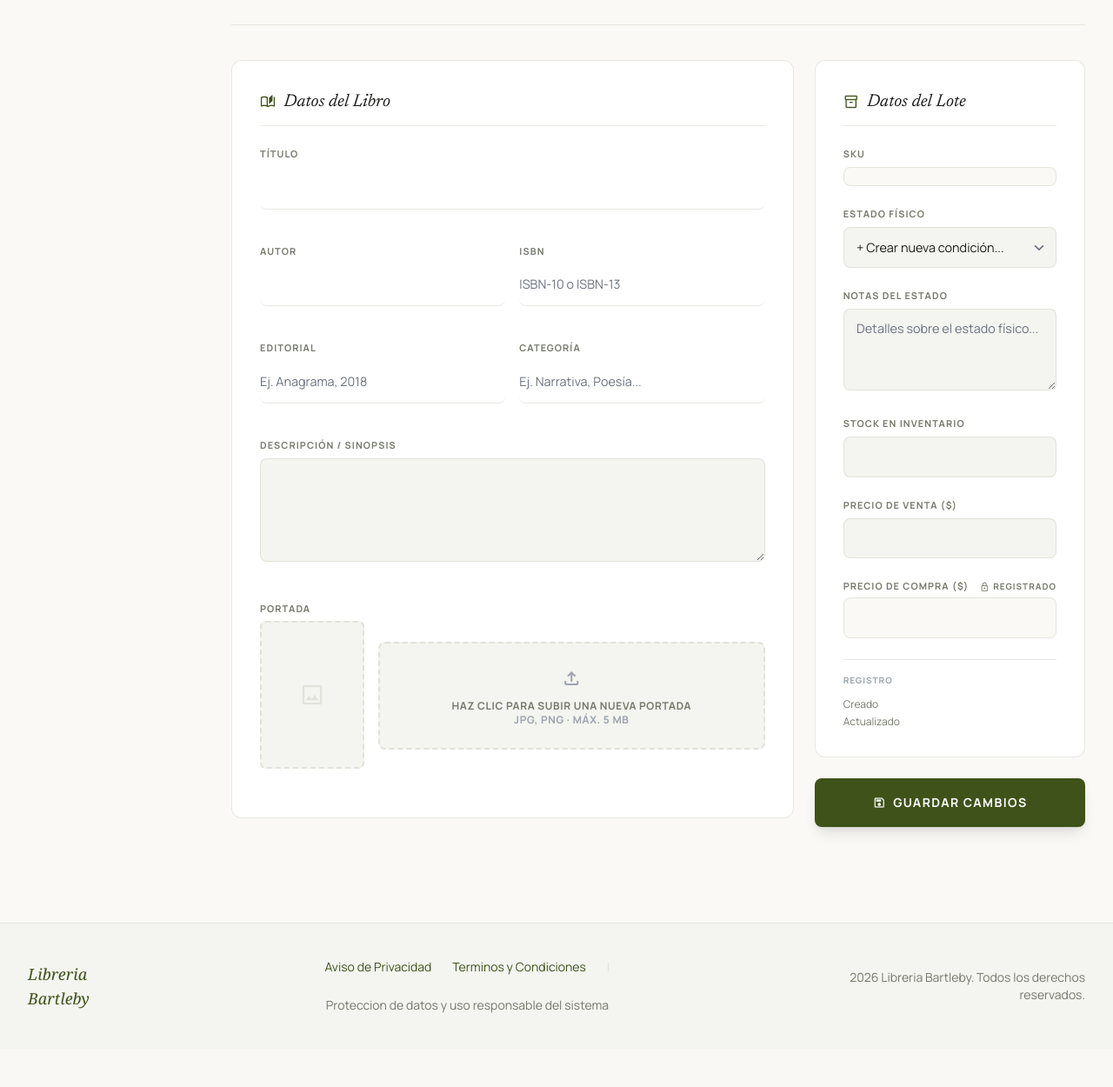
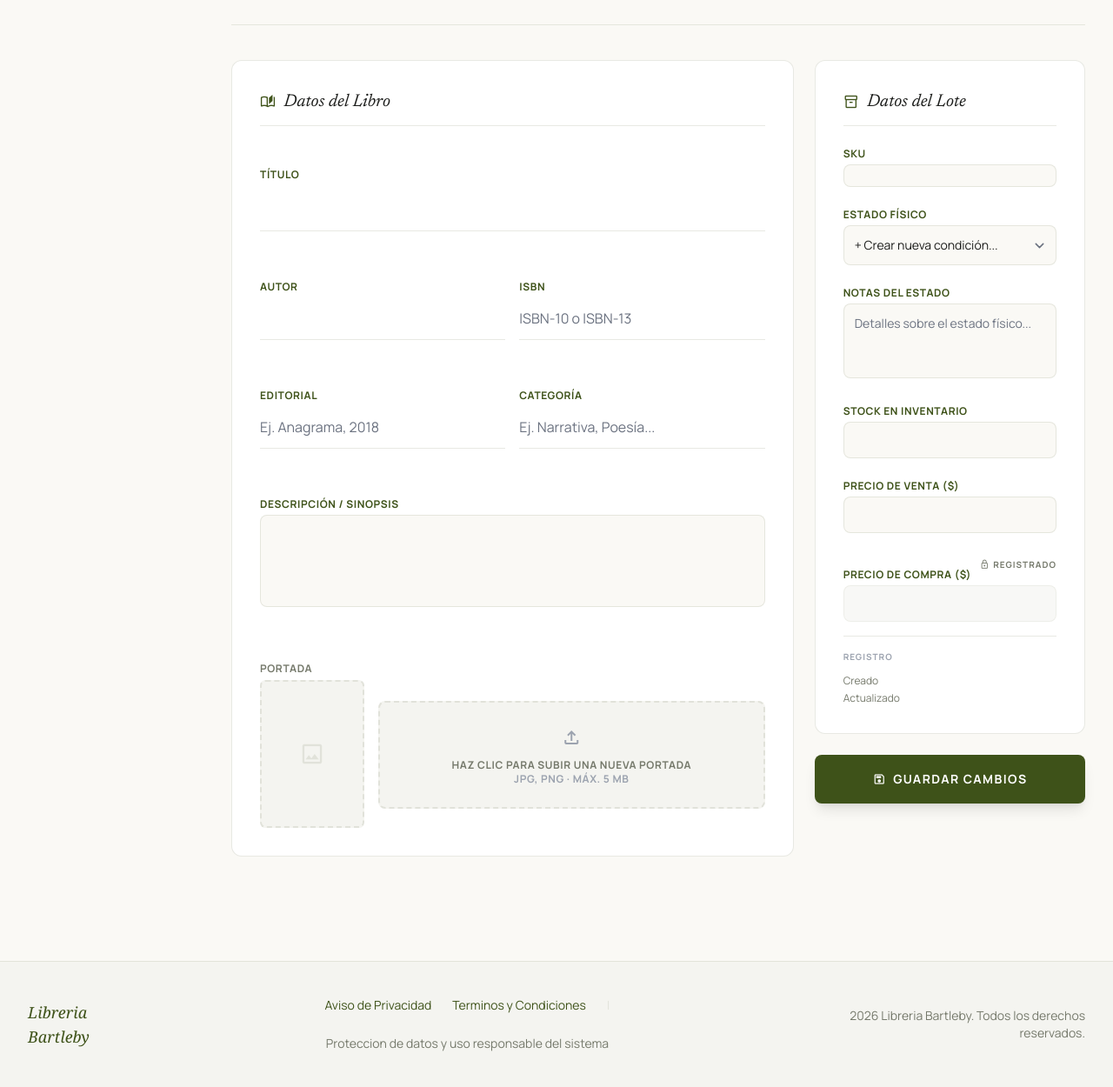
Before and after one commit to Angixs-zz/libreria_bartleby, a Django app: template inventario/templates/inventario/detalle_ejemplar.html in a window 1280 px wide. Shown: the part 395-1645 px from the top of the page at 87% size. Before the commit the page ends 1560 px from the top, so only its background shows below. Run offline with Django 5.2, Linux system fonts and the light colour scheme; the template is opened without the code that fills it, so the values that code supplies are empty; some libraries are stand-ins or nearby versions.

Commit message:
Correcion de estetica

```diff
--- a/inventario/templates/inventario/detalle_ejemplar.html
+++ b/inventario/templates/inventario/detalle_ejemplar.html
@@ -20,41 +20,6 @@
 
 {% block extra_head %}
 <style>
-.field-group {
-    margin-bottom: 1.5rem;
-}
-.field-label {
-    display: block;
-    font-size: 0.68rem;
-    font-weight: 700;
-    text-transform: uppercase;
-    letter-spacing: 0.1em;
-    color: var(--text-muted);
-    margin-bottom: 0.4rem;
-    margin-top: 0;
-}
-.field-input {
-    width: 100%;
-    background-color: var(--bg-subtle);
-    border: 1px solid var(--border);
-    border-radius: 0.5rem;
-    padding: 0.65rem 0.9rem;
-    color: var(--text);
-    font-family: 'Manrope', sans-serif;
-    font-size: 0.9rem;
-    transition: border-color 0.2s, box-shadow 0.2s;
-}
-.field-input:focus {
-    outline: none;
-    border-color: var(--primary);
-    box-shadow: 0 0 0 3px rgba(163,196,106,0.15);
-}
-.field-input[type="number"] { -moz-appearance: textfield; }
-.field-input[type="number"]::-webkit-inner-spin-button { -webkit-appearance: none; }
-
-select.field-input { cursor: pointer; }
-textarea.field-input { resize: vertical; min-height: 90px; }
-
 .section-card {
     background-color: var(--surface);
     border: 1px solid var(--border);
@@ -226,35 +191,35 @@ textarea.field-input { resize: vertical; min-height: 90px; }
                     </h2>
 
                     <div class="grid grid-cols-1 sm:grid-cols-2 gap-4">
-                        <div class="sm:col-span-2 field-group">
-                            <label class="field-label" for="titulo">Título</label>
-                            <input type="text" id="titulo" name="titulo" class="field-input"
+                        <div class="sm:col-span-2 mb-4">
+                            <label class="block text-xs font-bold mb-1 uppercase" style="color: var(--primary);" for="titulo">Título</label>
+                            <input type="text" id="titulo" name="titulo" class="w-full border-0 py-2.5 text-lg font-headline italic focus:ring-0 bg-transparent" style="border-bottom: 1px solid var(--border); color: var(--text);"
                                    value="{{ ejemplar.libro.titulo }}">
                         </div>
 
-                        <div class="field-group">
-                            <label class="field-label" for="autor">Autor</label>
-                            <input type="text" id="autor" name="autor" class="field-input"
+                        <div class="mb-4">
+                            <label class="block text-xs font-bold mb-1 uppercase" style="color: var(--primary);" for="autor">Autor</label>
+                            <input type="text" id="autor" name="autor" class="w-full border-0 py-2.5 focus:ring-0 bg-transparent" style="border-bottom: 1px solid var(--border); color: var(--text);"
                                    value="{{ ejemplar.libro.autor }}">
                         </div>
 
-                        <div class="field-group">
-                            <label class="field-label" for="isbn">ISBN</label>
-                            <input type="text" id="isbn" name="isbn" class="field-input"
+                        <div class="mb-4">
+                            <label class="block text-xs font-bold mb-1 uppercase" style="color: var(--primary);" for="isbn">ISBN</label>
+                            <input type="text" id="isbn" name="isbn" class="w-full border-0 py-2.5 font-mono focus:ring-0 bg-transparent" style="border-bottom: 1px solid var(--border); color: var(--text);"
                                    value="{{ ejemplar.libro.isbn|default:'' }}"
                                    placeholder="ISBN-10 o ISBN-13">
                         </div>
 
-                        <div class="field-group">
-                            <label class="field-label" for="editorial">Editorial</label>
-                            <input type="text" id="editorial" name="editorial" class="field-input"
+                        <div class="mb-4">
+                            <label class="block text-xs font-bold mb-1 uppercase" style="color: var(--primary);" for="editorial">Editorial</label>
+                            <input type="text" id="editorial" name="editorial" class="w-full border-0 py-2.5 focus:ring-0 bg-transparent" style="border-bottom: 1px solid var(--border); color: var(--text);"
                                    value="{{ ejemplar.libro.editorial|default:'' }}"
                                    placeholder="Ej. Anagrama, 2018">
                         </div>
 
-                        <div class="field-group">
-                            <label class="field-label" for="categoria_texto">Categoría</label>
-                            <input type="text" id="categoria_texto" name="categoria_texto" class="field-input"
+                        <div class="mb-4">
+                            <label class="block text-xs font-bold mb-1 uppercase" style="color: var(--primary);" for="categoria_texto">Categoría</label>
+                            <input type="text" id="categoria_texto" name="categoria_texto" class="w-full border-0 py-2.5 focus:ring-0 bg-transparent" style="border-bottom: 1px solid var(--border); color: var(--text);"
                                    value="{{ ejemplar.libro.categoria.nombre|default:'' }}"
                                    list="categorias-list"
                                    placeholder="Ej. Narrativa, Poesía...">
@@ -265,9 +230,9 @@ textarea.field-input { resize: vertical; min-height: 90px; }
                             </datalist>
                         </div>
 
-                        <div class="sm:col-span-2 field-group">
-                            <label class="field-label" for="descripcion">Descripción / Sinopsis</label>
-                            <textarea id="descripcion" name="descripcion" class="field-input"
+                        <div class="sm:col-span-2 mb-4">
+                            <label class="block text-xs font-bold mb-1 uppercase" style="color: var(--primary);" for="descripcion">Descripción / Sinopsis</label>
+                            <textarea id="descripcion" name="descripcion" class="w-full rounded-lg p-3 text-sm font-body resize-none" style="background-color: var(--bg); border: 1px solid var(--border); color: var(--text);"
                                       rows="4">{{ ejemplar.libro.descripcion|default:'' }}</textarea>
                         </div>
 
@@ -313,16 +278,16 @@ textarea.field-input { resize: vertical; min-height: 90px; }
                         Datos del Lote
                     </h2>
 
-                    <div class="field-group">
-                        <label class="field-label">SKU</label>
-                        <div class="field-input font-mono text-sm" style="background-color: var(--bg); cursor: default; color: var(--text-faint);">
+                    <div class="mb-4">
+                        <label class="block text-xs font-bold mb-1 uppercase" style="color: var(--primary);">SKU</label>
+                        <div class="w-full rounded-lg p-3 font-mono text-sm" style="background-color: var(--bg); border: 1px solid var(--border); cursor: default; color: var(--text-faint);">
                             {{ ejemplar.sku }}
                         </div>
                     </div>
 
-                    <div class="field-group">
-                        <label class="field-label" for="estado_fisico">Estado Físico</label>
-                        <select id="estado_fisico_select" name="estado_fisico_select" class="field-input" onchange="if(this.value==='__nuevo__'){document.getElementById('estado_fisico_texto').classList.remove('hidden');document.getElementById('estado_fisico_texto').focus();document.getElementById('estado_fisico_texto').required=true;}else{document.getElementById('estado_fisico_texto').classList.add('hidden');document.getElementById('estado_fisico_texto').required=false;document.getElementById('estado_fisico_texto').value='';}">
+                    <div class="mb-4">
+                        <label class="block text-xs font-bold mb-1 uppercase" style="color: var(--primary);" for="estado_fisico">Estado Físico</label>
+                        <select id="estado_fisico_select" name="estado_fisico_select" class="w-full rounded-lg p-3 text-sm font-body" style="background-color: var(--bg); border: 1px solid var(--border); color: var(--text);" onchange="if(this.value==='__nuevo__'){document.getElementById('estado_fisico_texto').classList.remove('hidden');document.getElementById('estado_fisico_texto').focus();document.getElementById('estado_fisico_texto').required=true;}else{document.getElementById('estado_fisico_texto').classList.add('hidden');document.getElementById('estado_fisico_texto').required=false;document.getElementById('estado_fisico_texto').value='';}">
                             {% for estado in estados_fisicos %}
                             <option value="{{ estado.nombre }}" {% if ejemplar.estado_fisico.nombre == estado.nombre %}selected{% endif %}>
                                 {{ estado.nombre }}
@@ -330,39 +295,39 @@ textarea.field-input { resize: vertical; min-height: 90px; }
                             {% endfor %}
                             <option value="__nuevo__" class="font-bold text-[#3e5219]">+ Crear nueva condición...</option>
                         </select>
-                        <input type="text" id="estado_fisico_texto" name="estado_fisico_texto" class="hidden mt-2 field-input border-dashed"
-                               placeholder="Escribe el nuevo estado..." style="border-color: var(--primary);">
+                        <input type="text" id="estado_fisico_texto" name="estado_fisico_texto" class="hidden mt-2 w-full rounded-lg p-3 text-sm font-body border-dashed"
+                               placeholder="Escribe el nuevo estado..." style="background-color: var(--bg); border: 1px dashed var(--primary); color: var(--text);">
                     </div>
 
-                    <div class="field-group">
-                        <label class="field-label" for="descripcion_estado">Notas del Estado</label>
-                        <textarea id="descripcion_estado" name="descripcion_estado" class="field-input" rows="3"
+                    <div class="mb-4">
+                        <label class="block text-xs font-bold mb-1 uppercase" style="color: var(--primary);" for="descripcion_estado">Notas del Estado</label>
+                        <textarea id="descripcion_estado" name="descripcion_estado" class="w-full rounded-lg p-3 text-sm font-body resize-none" style="background-color: var(--bg); border: 1px solid var(--border); color: var(--text);" rows="3"
                                   placeholder="Detalles sobre el estado físico...">{{ ejemplar.descripcion_estado|default:'' }}</textarea>
                     </div>
 
-                    <div class="field-group">
-                        <label class="field-label" for="stock">Stock en Inventario</label>
-                        <input type="number" id="stock" name="stock" class="field-input"
+                    <div class="mb-4">
+                        <label class="block text-xs font-bold mb-1 uppercase" style="color: var(--primary);" for="stock">Stock en Inventario</label>
+                        <input type="number" id="stock" name="stock" class="w-full rounded-lg p-2 font-mono" style="background-color: var(--bg); border: 1px solid var(--border); color: var(--text);"
                                value="{{ ejemplar.stock }}" min="0">
                     </div>
 
-                    <div class="field-group">
-                        <label class="field-label" for="precio_venta">Precio de Venta ($)</label>
-                        <input type="number" id="precio_venta" name="precio_venta" class="field-input"
+                    <div class="mb-4">
+                        <label class="block text-xs font-bold mb-1 uppercase" style="color: var(--primary);" for="precio_venta">Precio de Venta ($)</label>
+                        <input type="number" id="precio_venta" name="precio_venta" class="w-full rounded-lg p-2 font-mono" style="background-color: var(--bg); border: 1px solid var(--border); color: var(--text);"
                                value="{{ ejemplar.precio_venta }}" step="0.01" min="0.01">
                     </div>
 
-                    <div class="field-group">
+                    <div class="mb-4">
                         <div class="flex justify-between items-center mb-1">
-                            <label class="field-label" for="precio_compra" style="margin-bottom: 0;">Precio de Compra ($)</label>
+                            <label class="block text-xs font-bold uppercase" style="color: var(--primary); margin-bottom: 0;" for="precio_compra">Precio de Compra ($)</label>
                             <span class="flex items-center gap-1 text-[10px] font-bold uppercase tracking-widest" style="color: var(--text-muted);">
                                 <span class="material-symbols-outlined text-[12px]">lock</span>
                                 Registrado
                             </span>
                         </div>
-                        <input type="number" id="precio_compra" name="precio_compra" class="field-input font-mono"
+                        <input type="number" id="precio_compra" name="precio_compra" class="w-full rounded-lg p-2 font-mono opacity-60"
                                value="{{ ejemplar.precio_compra }}" step="0.01" min="0" readonly
-                               style="background-color: var(--bg); cursor: not-allowed; color: var(--text-faint); border-color: var(--border);">
+                               style="background-color: var(--bg-subtle); cursor: not-allowed; color: var(--text-muted); border: 1px solid var(--border);">
                     </div>
 
                     <!-- Fechas (solo lectura) -->
```
